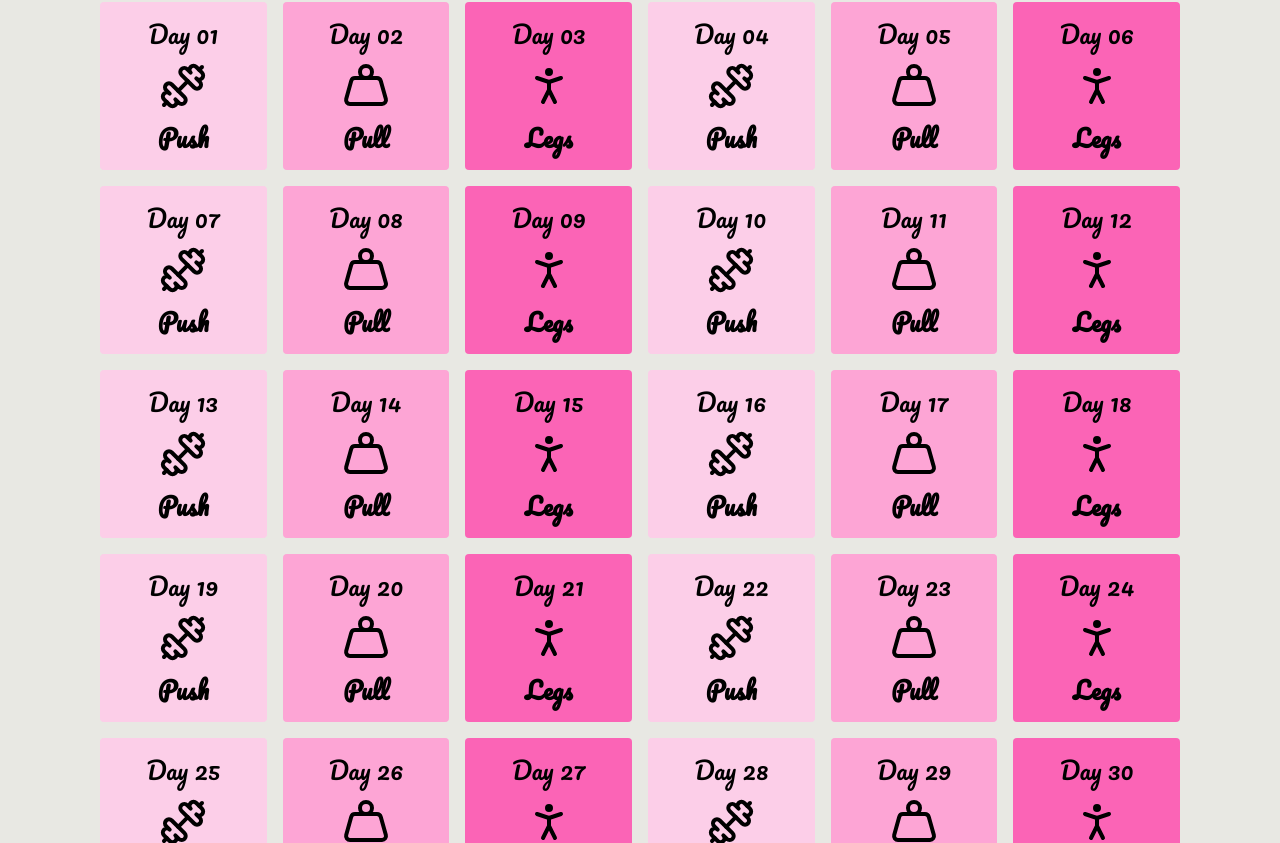
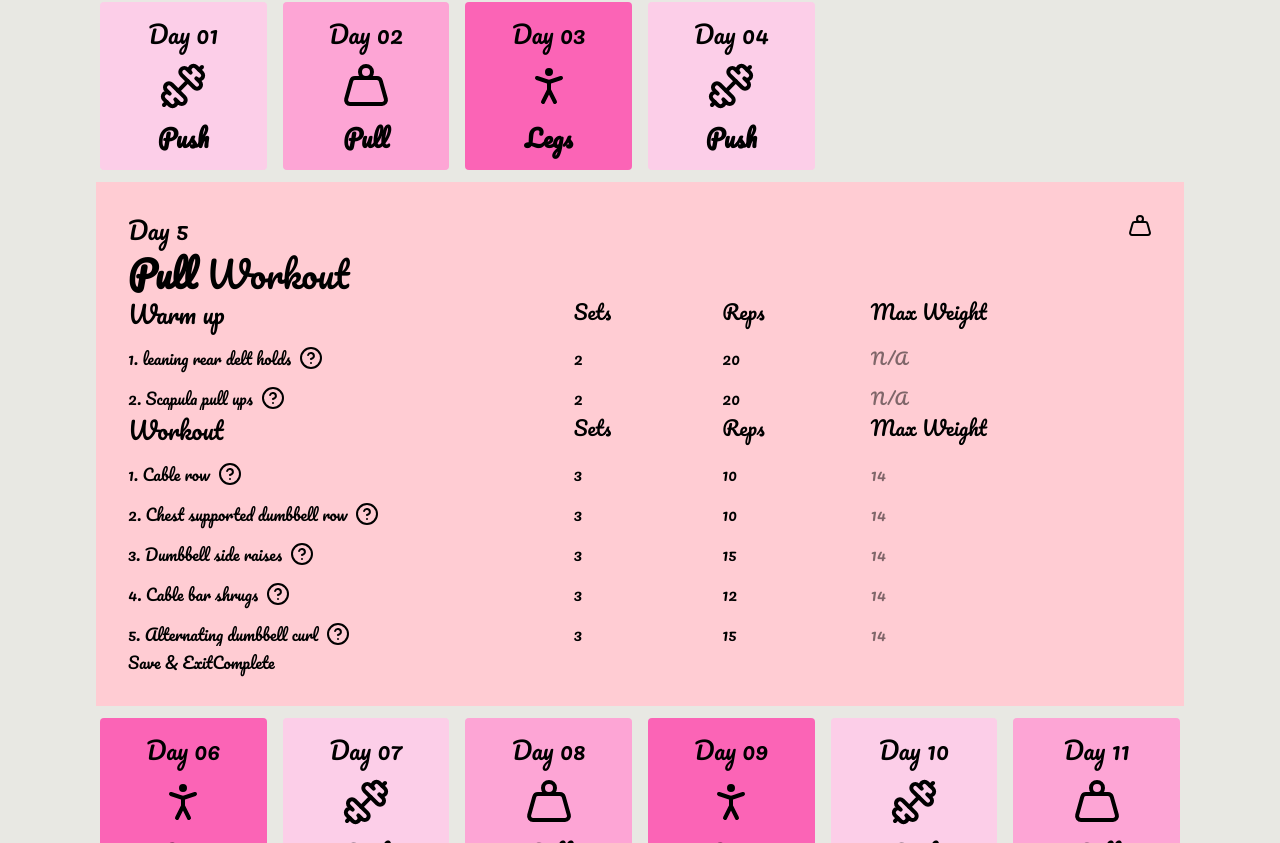
Before and after one commit to Trang217/workout-plan, a React (Vite) app: page / in a window 1280 px wide. Shown: the part 997-1840 px from the top of the page. Built offline with nearby package versions, Linux system fonts and the light colour scheme.

Commit message:
add more style

```diff
--- a/src/components/Grid.tsx
+++ b/src/components/Grid.tsx
@@ -8,7 +8,7 @@ import WorkoutCard from "./WorkoutCard";
 
 function Grid() {
   const isLocked = false;
-  const selectedWorkout = null;
+  const selectedWorkout = 4;
   return (
     <div className="font-pacifico grid sm:grid-cols-4 md:grid-cols-6 gap-2 p-24">
       {Object.keys(traning_plan).map((workout, workoutIndex) => {
--- a/src/components/WorkoutCard.tsx
+++ b/src/components/WorkoutCard.tsx
@@ -33,36 +33,36 @@ function WorkoutCard({
       <Bolt />
     );
   return (
-    <div>
+    <div className="col-span-full flex flex-col gap-1 bg-rose-200 p-8">
       <Modal
         showExerciseDescription={showExerciseDescription}
         handleCloseModal={() => {}}
       />
-      <div>
-        <div>
+      <div className="bg-rose-200  rounded-lg">
+        <div className="flex flex-row justify-between text-2xl">
           <p>Day {dayNum}</p>
           {icon}
         </div>
 
-        <div>
-          <h2>
-            <b>{type}</b>Workout
+        <div className="mt-2">
+          <h2 className="text-4xl">
+            <b>{type}</b> Workout
           </h2>
         </div>
       </div>
 
-      <div>
-        <div>
-          <h4>Warm up</h4>
+      <div className="grid grid-cols-7 gap-4 overflow-x-auto overflow-y-hidden">
+        <div className="col-span-3">
+          <h4 className="text-2xl">Warm up</h4>
         </div>
-        <h6>Sets</h6>
-        <h6>Reps</h6>
-        <h6>Max Weight</h6>
+        <h6 className="text-xl">Sets</h6>
+        <h6 className="text-xl">Reps</h6>
+        <h6 className="text-xl col-span-2">Max Weight</h6>
 
         {warmup.map((warmupEx, warmup_index) => {
           return (
             <React.Fragment key={warmup_index}>
-              <div>
+              <div className="col-span-3 flex gap-2">
                 <p>
                   {warmup_index + 1}. {warmupEx.name}
                 </p>
@@ -72,24 +72,29 @@ function WorkoutCard({
               </div>
               <p>{warmupEx.sets}</p>
               <p>{warmupEx.reps}</p>
-              <input placeholder="N/A" type="text" disabled />
+              <input
+                className="col-span-2"
+                placeholder="N/A"
+                type="text"
+                disabled
+              />
             </React.Fragment>
           );
         })}
       </div>
 
-      <div>
-        <div>
-          <h4>Workout</h4>
+      <div className="grid grid-cols-7 gap-4 overflow-x-auto overflow-y-hidden">
+        <div className="col-span-3 ">
+          <h4 className="text-2xl">Workout</h4>
         </div>
-        <h6>Sets</h6>
-        <h6>Reps</h6>
-        <h6>Max Weight</h6>
+        <h6 className="text-xl">Sets</h6>
+        <h6 className="text-xl">Reps</h6>
+        <h6 className="text-xl col-span-2">Max Weight</h6>
 
         {workout.map((workoutEx, workout_index) => {
           return (
             <React.Fragment key={workout_index}>
-              <div>
+              <div className="col-span-3 flex gap-2">
                 <p>
                   {workout_index + 1}. {workoutEx.name}
                 </p>
@@ -99,7 +104,7 @@ function WorkoutCard({
               </div>
               <p>{workoutEx.sets}</p>
               <p>{workoutEx.reps}</p>
-              <input placeholder="14" type="text" />
+              <input className="col-span-2" placeholder="14" type="text" />
             </React.Fragment>
           );
         })}
```
